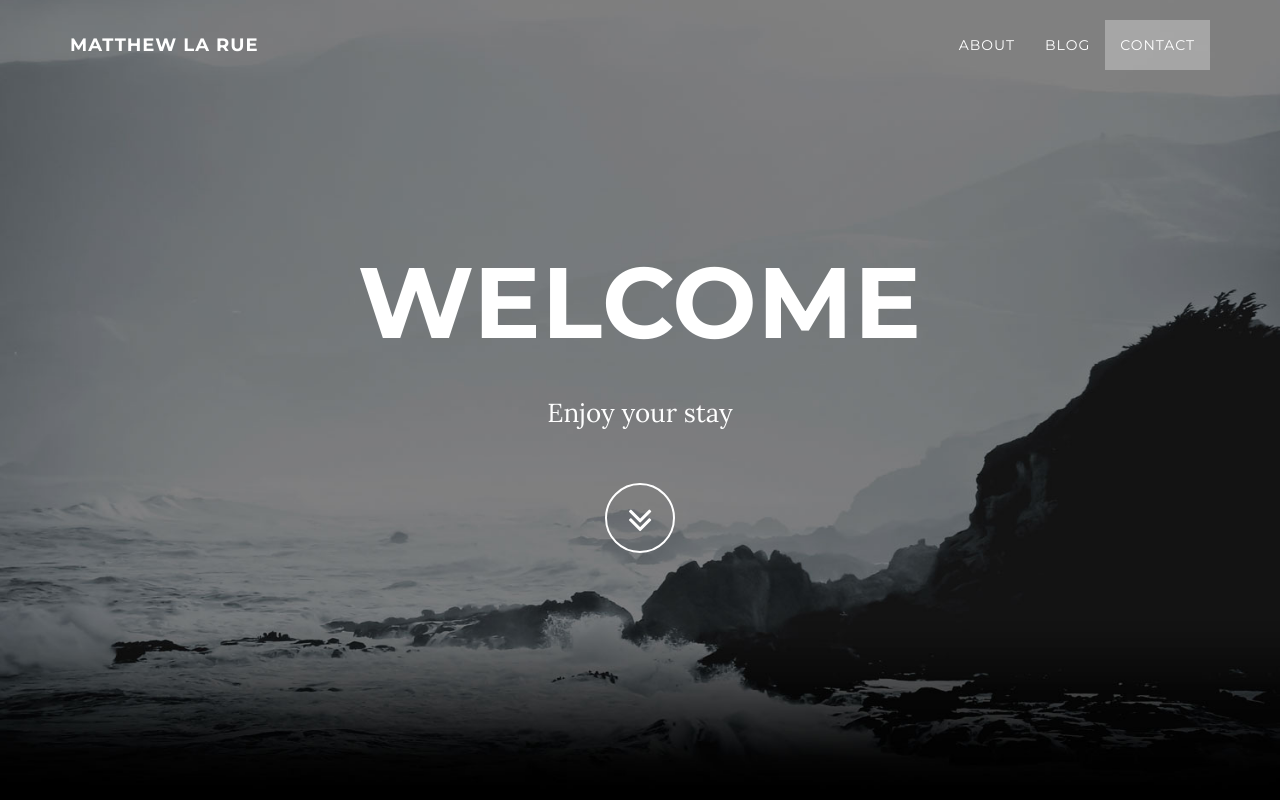
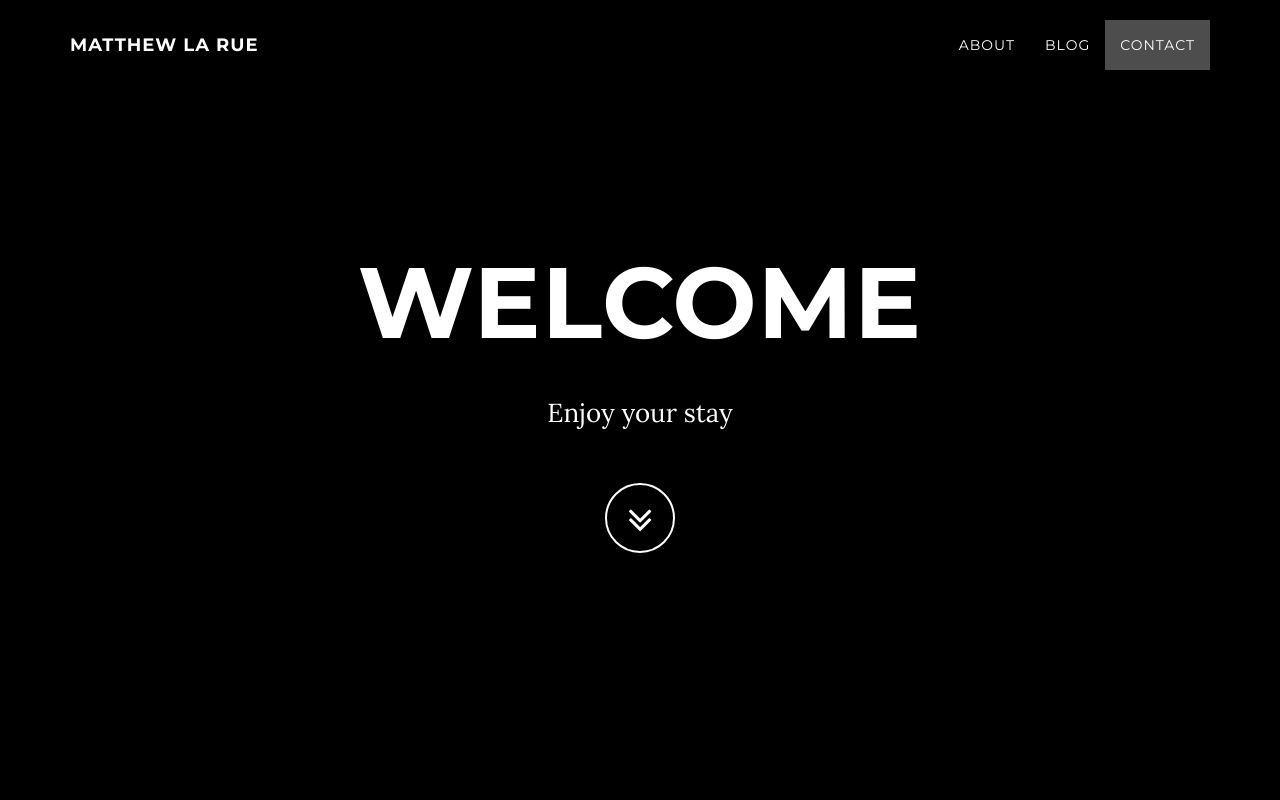
Before and after one commit to MattLaRue/mattlarue.github.io, a plain HTML site: page index.html in a window 1280 px wide. Shown: the top 800 px of the page. Drawn offline with Linux system fonts and the light colour scheme.

Commit message:
Update grayscale.css

```diff
--- a/css/grayscale.css
+++ b/css/grayscale.css
@@ -147,7 +147,7 @@ a:focus {
     padding: 100px 0;
     text-align: center;
     color: #fff;
-    background: url(../img/intro-bg.jpg) no-repeat bottom center scroll;
+    /* background: url(../img/intro-bg.jpg) no-repeat bottom center scroll; */
     background-color: #000;
     -webkit-background-size: cover;
     -moz-background-size: cover;
```
